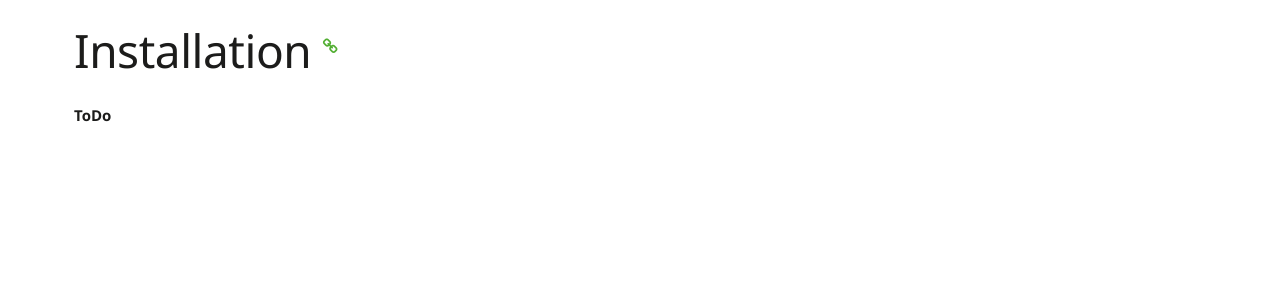
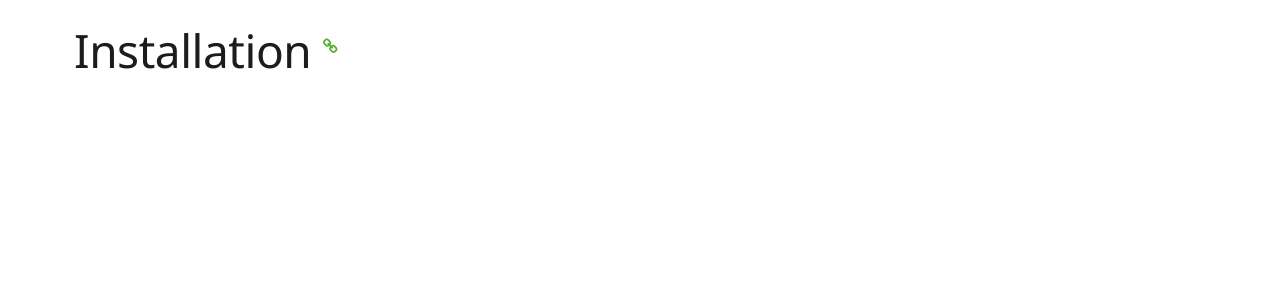
Before and after one commit to primesoft-group/oneconnexx-docs, a Jekyll site: the page built from _pages/webclient/de/installation.md, in a window 1280 px wide. Shown: the part 347-647 px from the top of the page. Built offline with Jekyll 4.4.1, drawn with Linux system fonts in a browser that asks for light colours; nearby versions of some CDN libraries; some web fonts are replaced.

Commit message:
Begin Installation

```diff
--- a/_layouts/default.html
+++ b/_layouts/default.html
@@ -70,7 +70,7 @@
               <a href="{{ site.baseurl }}/webclient/de/" class="dropdown-toggle" data-toggle="dropdown" role="button" aria-expanded="false">Web-Administration<i class="glyph glyph-chevron-down-2"></i></a>
               <ul class="dropdown-menu" role="menu">
 <!--		<li><a href="{{ site.baseurl }}/webclient/de/overview/">Übersicht</a></li>               -->
-<!--        <li><a href="{{ site.baseurl }}/webclient/de/installation/">Installation</a></li>               -->
+        <li><a href="{{ site.baseurl }}/webclient/de/installation/">Installation</a></li>
 		<li><a href="{{ site.baseurl }}/webclient/de/konfiguration/">Konfiguration</a></li>
 <!--		<li><a href="{{ site.baseurl }}/webclient/de/lizenz/">Lizenz</a></li>               -->
 		<li><a href="{{ site.baseurl }}/webclient/de/log/">Log</a></li>
--- a/_pages/webclient/de/installation.md
+++ b/_pages/webclient/de/installation.md
@@ -5,5 +5,3 @@ permalink: "webclient/de/installation/"
 ---
 
 ## Installation {% include anchor.html name="Installation" %}
-
-__ToDo__
```
